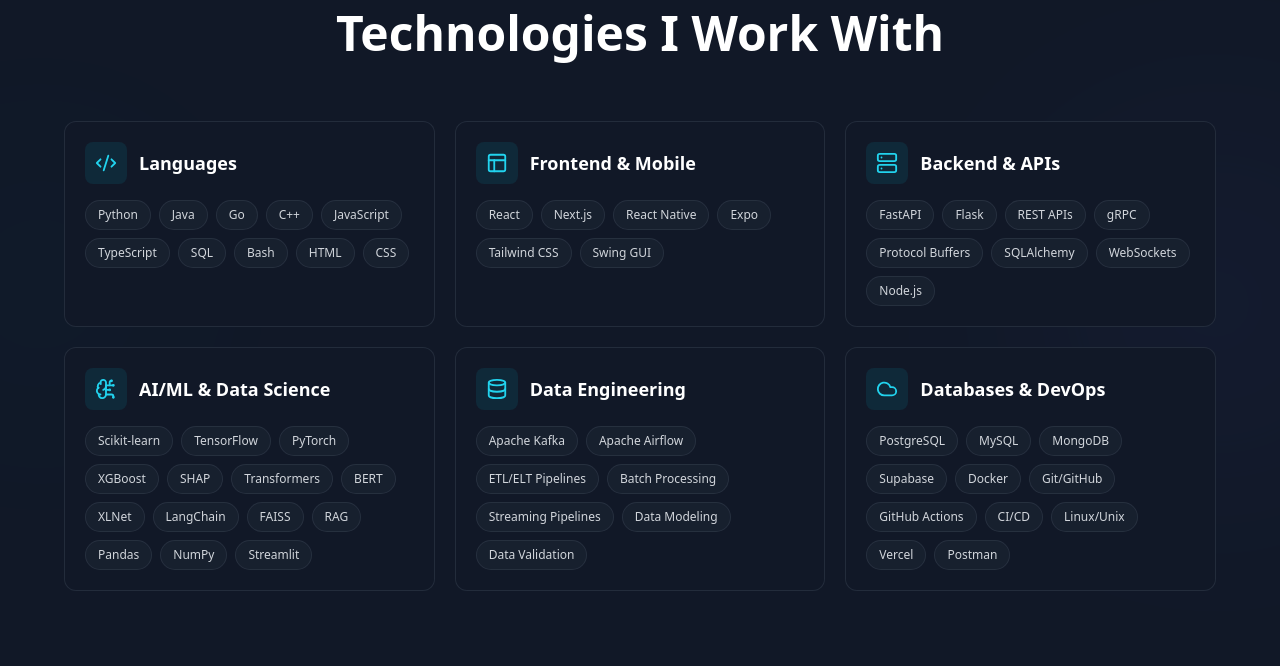
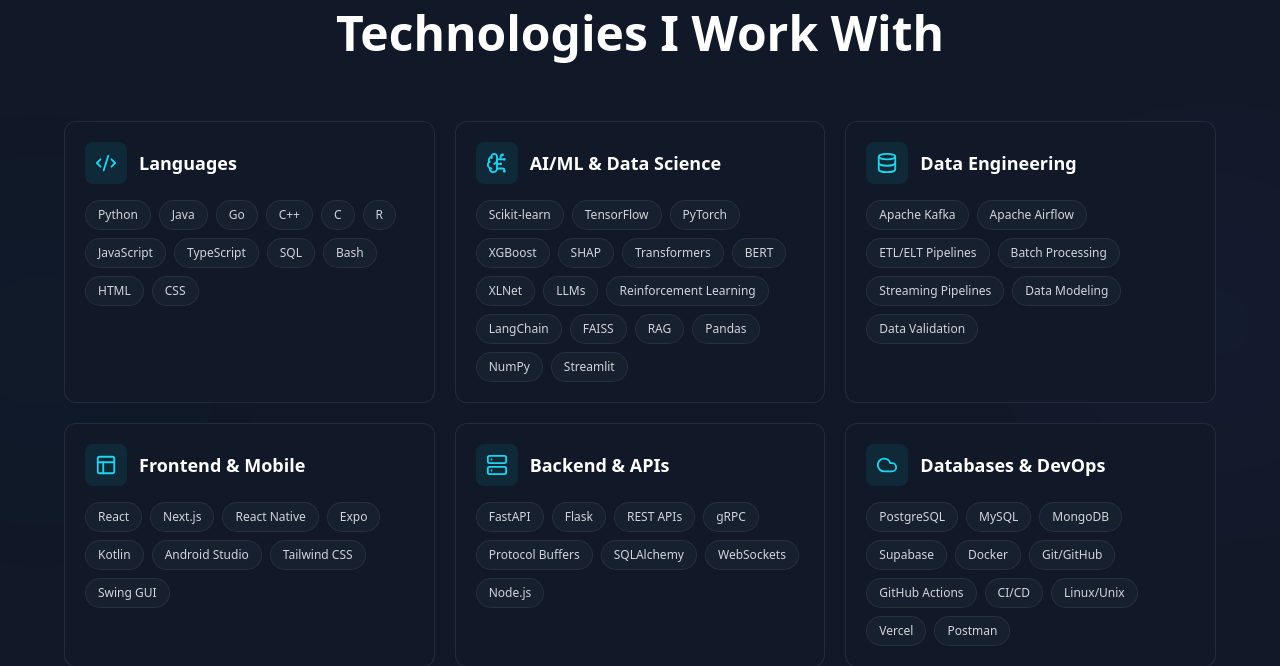
Before and after one commit to srujankothuri/srujankothuri-portfolio, a React (Vite) app: page / in a window 1280 px wide. Shown: the part 4700-5366 px from the top of the page. Built offline with nearby package versions, Linux system fonts and the light colour scheme.

Commit message:
content(skills): add new skills and reorder categories

```diff
--- a/src/components/Skills.tsx
+++ b/src/components/Skills.tsx
@@ -15,14 +15,28 @@
   {
     icon: <Code2 size={22} />,
     title: "Languages",
-    skills: ["Python", "Java", "Go", "C++", "JavaScript", "TypeScript", "SQL", "Bash", "HTML", "CSS"],
+    skills: ["Python", "Java", "Go", "C++", "C", "R", "JavaScript", "TypeScript", "SQL", "Bash", "HTML", "CSS"],
     gradient: "from-blue-500 to-cyan-500",
     glowColor: "rgba(59,130,246,0.12)",
   },
   {
+    icon: <BrainCircuit size={22} />,
+    title: "AI/ML & Data Science",
+    skills: ["Scikit-learn", "TensorFlow", "PyTorch", "XGBoost", "SHAP", "Transformers", "BERT", "XLNet", "LLMs", "Reinforcement Learning", "LangChain", "FAISS", "RAG", "Pandas", "NumPy", "Streamlit"],
+    gradient: "from-purple-500 to-blue-500",
+    glowColor: "rgba(139,92,246,0.12)",
+  },
+  {
+    icon: <Database size={22} />,
+    title: "Data Engineering",
+    skills: ["Apache Kafka", "Apache Airflow", "ETL/ELT Pipelines", "Batch Processing", "Streaming Pipelines", "Data Modeling", "Data Validation"],
+    gradient: "from-orange-500 to-rose-500",
+    glowColor: "rgba(249,115,22,0.12)",
+  },
+  {
     icon: <Layout size={22} />,
     title: "Frontend & Mobile",
-    skills: ["React", "Next.js", "React Native", "Expo", "Tailwind CSS", "Swing GUI"],
+    skills: ["React", "Next.js", "React Native", "Expo", "Kotlin", "Android Studio", "Tailwind CSS", "Swing GUI"],
     gradient: "from-cyan-500 to-teal-500",
     glowColor: "rgba(6,182,212,0.12)",
   },
@@ -32,20 +46,6 @@
     skills: ["FastAPI", "Flask", "REST APIs", "gRPC", "Protocol Buffers", "SQLAlchemy", "WebSockets", "Node.js"],
     gradient: "from-teal-500 to-green-500",
     glowColor: "rgba(20,184,166,0.12)",
-  },
-  {
-    icon: <BrainCircuit size={22} />,
-    title: "AI/ML & Data Science",
-    skills: ["Scikit-learn", "TensorFlow", "PyTorch", "XGBoost", "SHAP", "Transformers", "BERT", "XLNet", "LangChain", "FAISS", "RAG", "Pandas", "NumPy", "Streamlit"],
-    gradient: "from-purple-500 to-blue-500",
-    glowColor: "rgba(139,92,246,0.12)",
-  },
-  {
-    icon: <Database size={22} />,
-    title: "Data Engineering",
-    skills: ["Apache Kafka", "Apache Airflow", "ETL/ELT Pipelines", "Batch Processing", "Streaming Pipelines", "Data Modeling", "Data Validation"],
-    gradient: "from-orange-500 to-rose-500",
-    glowColor: "rgba(249,115,22,0.12)",
   },
   {
     icon: <Cloud size={22} />,
```
